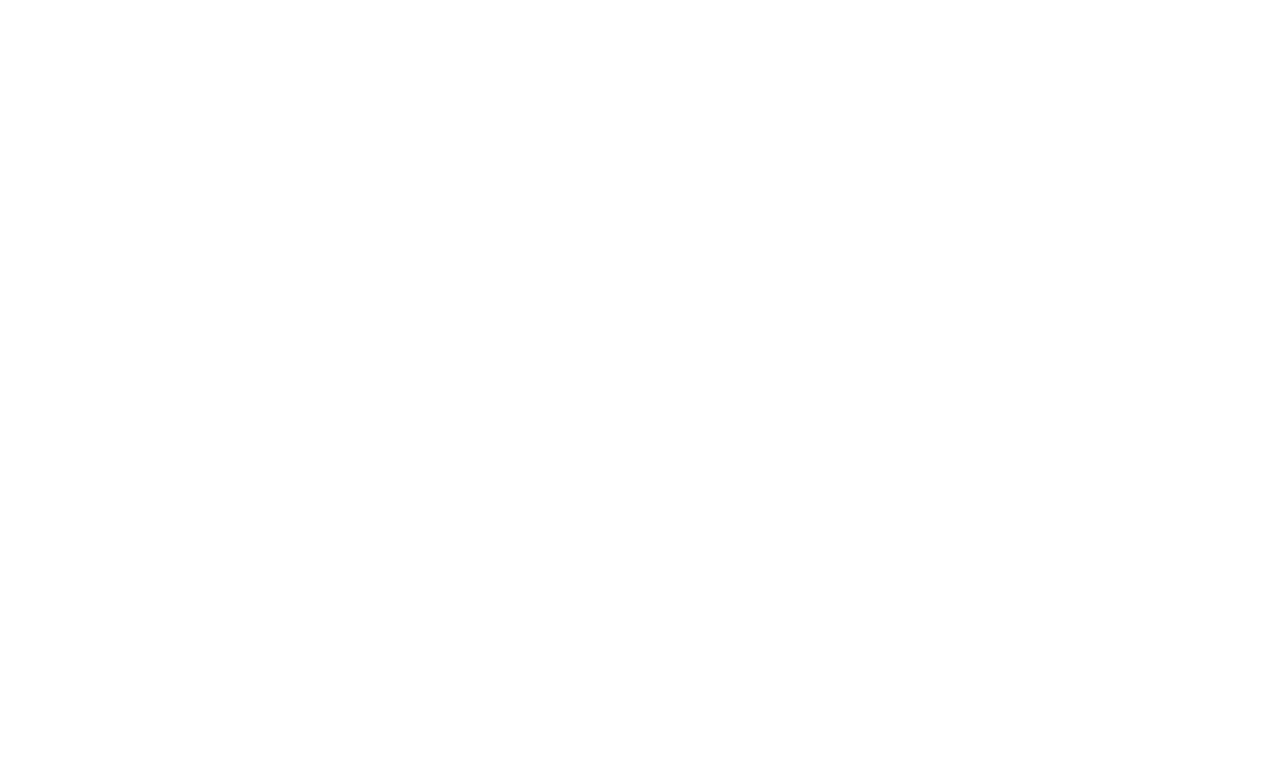
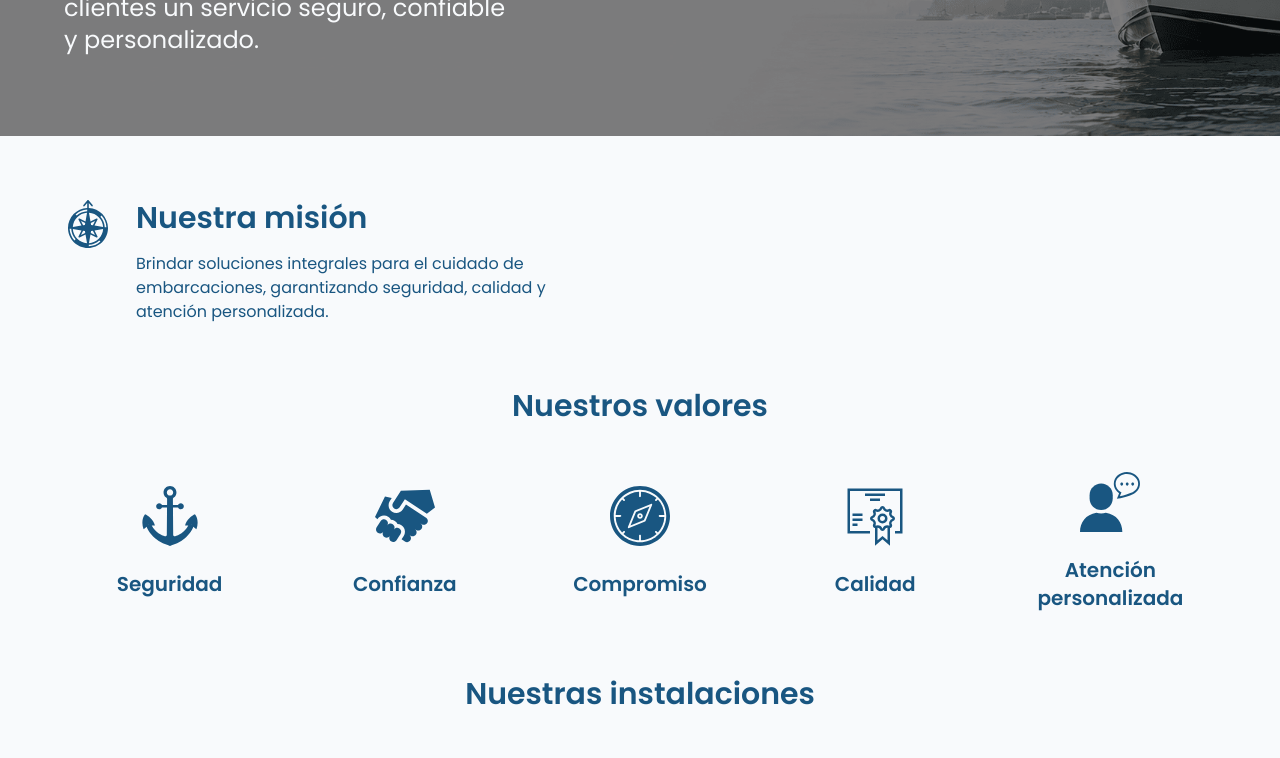
Before and after one commit to Martiks38/frontend_dsw, a Next.js app: page /nosotros in a window 1280 px wide. Before the commit this address had no page. Shown: the part 480-1238 px from the top of the page. Before the commit the page ends 800 px from the top, so only its background shows below. Built offline with nearby package versions, Linux system fonts and the light colour scheme.

Commit message:
feat(pages): add about us page

```diff
--- /dev/null
+++ b/src/app/(public)/nosotros/about_us.module.css
@@ -0,0 +1,61 @@
+.section_mission {
+  display: grid;
+  grid-template-columns: auto 1fr;
+  grid-template-rows: auto 1fr;
+  grid-template-areas:
+    'icon title'
+    'icon text';
+  gap: 1rem 1.5rem;
+
+  & > h2 {
+    text-align: left;
+    padding: 0;
+    grid-area: title;
+  }
+
+  & > p {
+    max-width: 45ch;
+    grid-area: text;
+  }
+
+  & > svg {
+    --size: 48px;
+
+    width: var(--size);
+    height: var(--size);
+    grid-area: icon;
+  }
+}
+
+.facilities {
+  grid-template-areas:
+    'principal secondary'
+    'principal tertiary';
+}
+
+.facilities > :first-child {
+  grid-area: principal;
+}
+.facilities > :nth-child(2) {
+  grid-area: secondary;
+}
+
+.facilities > :nth-child(3) {
+  grid-area: tertiary;
+}
+
+@media (min-width: 48rem) {
+  .gallery {
+    grid-template-columns: repeat(5, 1fr);
+    gap: 1.5rem;
+  }
+
+  .facilities {
+    grid-template-columns: 1fr 1fr;
+    grid-template-rows: 16rem 16rem;
+  }
+
+  .item {
+    min-height: auto;
+  }
+}
--- /dev/null
+++ b/src/app/(public)/nosotros/page.tsx
@@ -0,0 +1,86 @@
+import Image from 'next/image';
+
+import { IntroSection, PageSection } from '@/components/layout/Section';
+import Icon from '@/components/ui/Icon/Icon';
+import { COMPANY_VALUES } from '@/data';
+
+import styles from './about_us.module.css';
+
+const gallery: { src: string; alt: string }[] = [
+  {
+    src: '/images/facilities/facilities-warehouse-2.webp',
+    alt: 'Vista interior del galpón de almacenamiento seco con embarcaciones en estanterías de varios niveles.',
+  },
+  {
+    src: '/images/facilities/facilities-docks-2.webp',
+    alt: 'Amarras flotantes en la marina exterior con embarcaciones amarradas sobre el agua.',
+  },
+  {
+    src: '/images/facilities/facilities-docks-3.webp',
+    alt: 'Lancha amarrada en el muelle principal de madera de la guardería náutica.',
+  },
+];
+
+export default function AboutUs() {
+  return (
+    <>
+      <IntroSection
+        title="Sobre nosotros"
+        heroImageUrl="/images/heroImages/hero-image-about-us.webp"
+      >
+        <p className="w-[35ch] text-2xl">
+          Somos una guardería náutica dedicada al cuidado y almacenamiento de
+          embarcaciones, ofreciendo a nuestros clientes un servicio seguro,
+          confiable y personalizado.
+        </p>
+      </IntroSection>
+      <PageSection heading="Nuestra misión" className={styles.section_mission}>
+        <p>
+          Brindar soluciones integrales para el cuidado de embarcaciones,
+          garantizando seguridad, calidad y atención personalizada.
+        </p>
+        <Icon id="wind-rose-compass" title="Nuesta misión" size={48} />
+      </PageSection>
+      <PageSection heading="Nuestros valores">
+        <ul
+          className={`${styles.gallery} grid list-none grid-cols-2 place-items-center gap-[2rem_1rem]`}
+          role="list"
+        >
+          {COMPANY_VALUES.map(({ id, label }) => {
+            return (
+              <li
+                key={id}
+                className="flex max-w-24 flex-col items-center text-center"
+              >
+                <Icon id={id} title={label} size={60} />
+                <span className="pt-6 text-xl font-bold">{label}</span>
+              </li>
+            );
+          })}
+        </ul>
+      </PageSection>
+      <PageSection heading="Nuestras instalaciones">
+        <figure className="pb-12">
+          <div className={`${styles.facilities} grid grid-cols-[1fr] gap-6`}>
+            {gallery.map(({ src, alt }) => {
+              return (
+                <div
+                  key={alt}
+                  className={
+                    'relative min-h-64 w-full overflow-hidden rounded-3xl'
+                  }
+                >
+                  <Image src={src} alt={alt} fill className="object-cover" />
+                </div>
+              );
+            })}
+          </div>
+          <figcaption className="sr-only">
+            Nuestras instalaciones incluyen almacenamiento cubierto en galpón y
+            amarras en marina exterior.
+          </figcaption>
+        </figure>
+      </PageSection>
+    </>
+  );
+}
```
